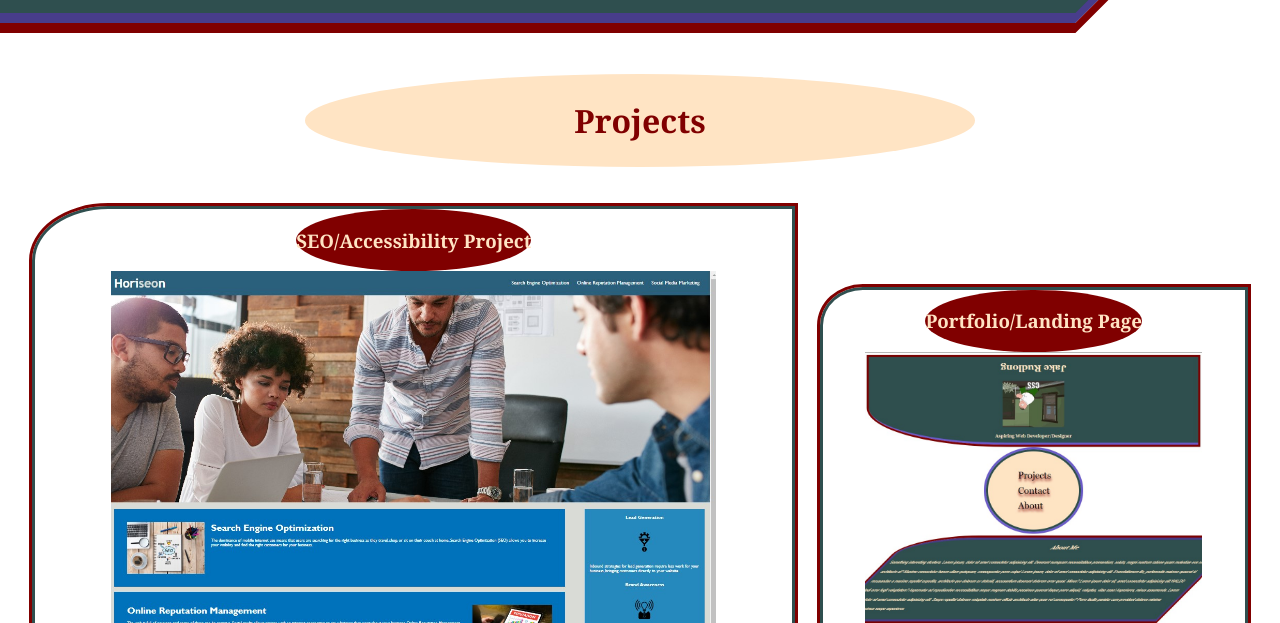
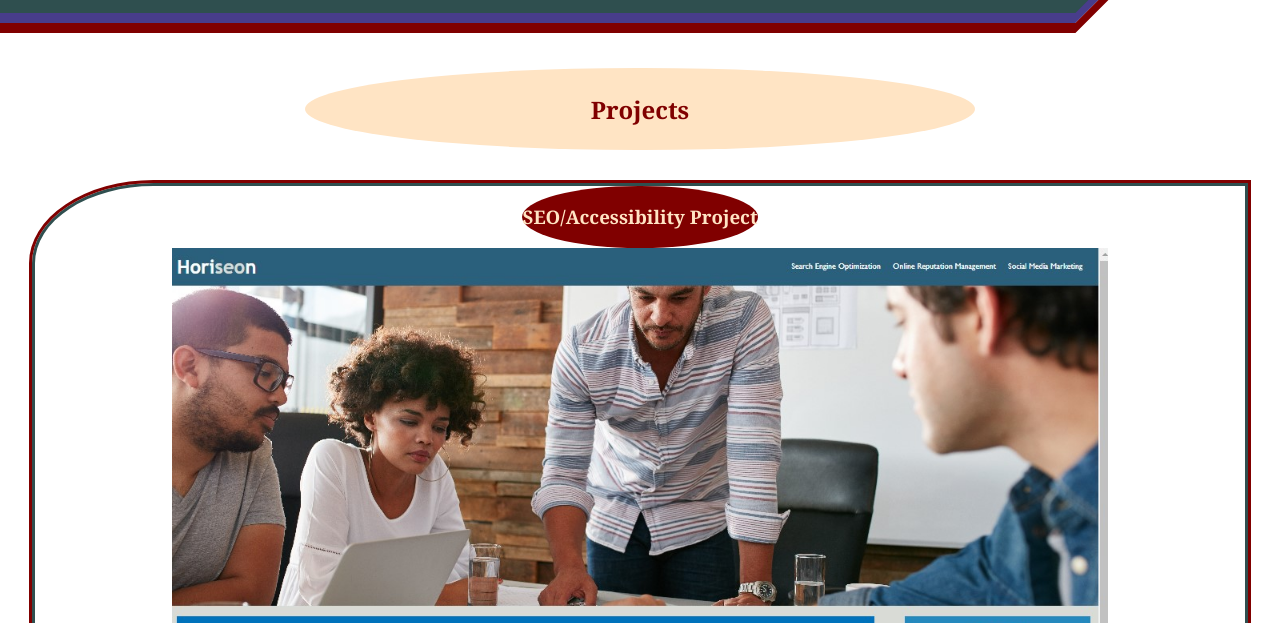
Before and after one commit to JDR8888/portfolio-project, a plain HTML site: page index.html in a window 1280 px wide. Shown: the part 1194-1817 px from the top of the page. Drawn offline with Linux system fonts and the light colour scheme.

Commit message:
fixes issue of first project card not staying largest

```diff
--- a/assets/css/style.css
+++ b/assets/css/style.css
@@ -107,7 +107,7 @@ main:hover {
     width: 50%;
     padding: 2%;
     border-radius: 50%;
-    font-size: 2em;
+    font-size: ;
 }
 .card {
     display: flex;
@@ -122,7 +122,7 @@ main:hover {
 }
 #card-1 {
     flex-grow: 2;
-    flex: 60%;
+    flex: 100%;
 }
 
 .project-link img {
```
